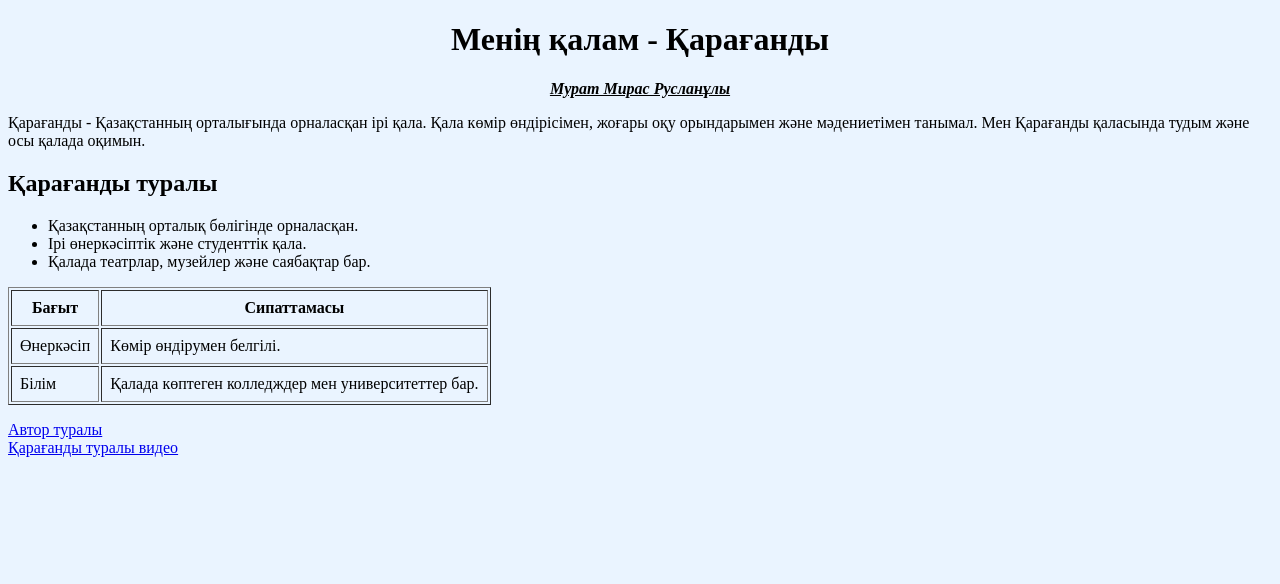
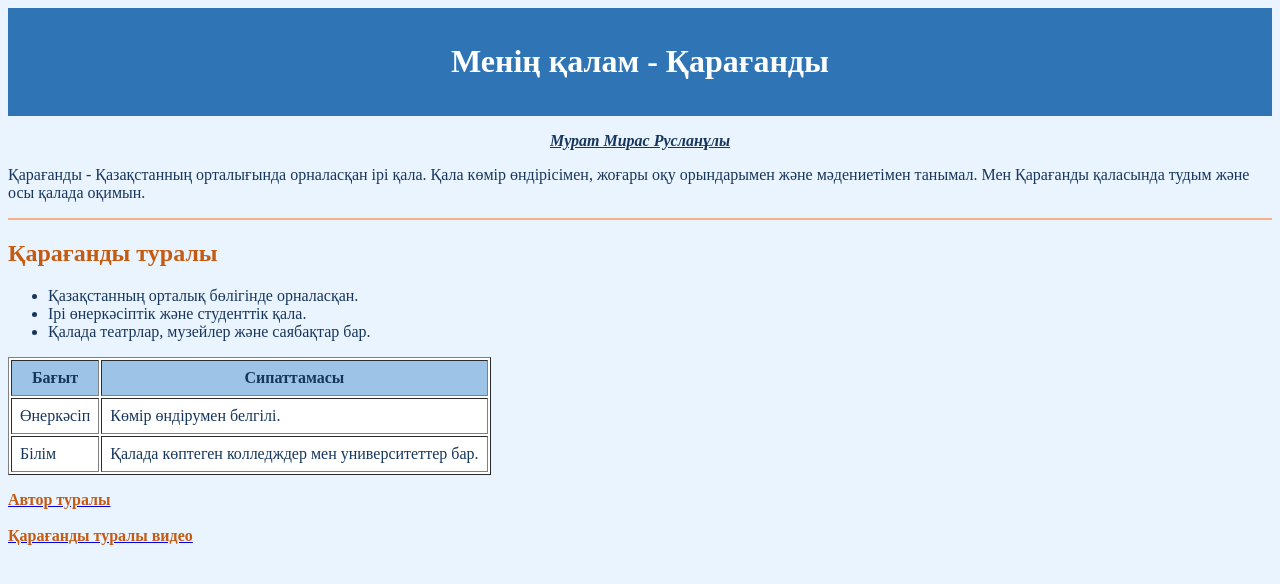
Before and after one commit to friendly-siter/Mrs, a plain HTML site: page lab.htm in a window 1280 px wide. Drawn offline with Linux system fonts and the light colour scheme.

Commit message:
Improve colors and site navigation

```diff
--- a/lab.htm
+++ b/lab.htm
@@ -4,8 +4,10 @@
   <meta charset="UTF-8">
   <title>Менің қалам Қарағанды</title>
 </head>
-<body bgcolor="#EAF4FF">
-  <h1 align="center">Менің қалам - Қарағанды</h1>
+<body bgcolor="#EAF4FF" text="#17365D">
+  <table width="100%" bgcolor="#2F75B5" cellpadding="12">
+    <tr><td><h1 align="center"><font color="white">Менің қалам - Қарағанды</font></h1></td></tr>
+  </table>
 
   <p align="center"><b><i><u>Мурат Мирас Русланұлы</u></i></b></p>
 
@@ -15,17 +17,18 @@
     Мен Қарағанды қаласында тудым және осы қалада оқимын.
   </p>
 
-  <h2>Қарағанды туралы</h2>
+  <hr color="#F4B183">
+  <h2><font color="#C55A11">Қарағанды туралы</font></h2>
   <ul>
     <li>Қазақстанның орталық бөлігінде орналасқан.</li>
     <li>Ірі өнеркәсіптік және студенттік қала.</li>
     <li>Қалада театрлар, музейлер және саябақтар бар.</li>
   </ul>
 
-  <table border="1" cellpadding="8">
+  <table border="1" cellpadding="8" bgcolor="white">
     <tr>
-      <th>Бағыт</th>
-      <th>Сипаттамасы</th>
+      <th bgcolor="#9DC3E6">Бағыт</th>
+      <th bgcolor="#9DC3E6">Сипаттамасы</th>
     </tr>
     <tr>
       <td>Өнеркәсіп</td>
@@ -38,8 +41,8 @@
   </table>
 
   <p>
-    <a href="Avtor.htm">Автор туралы</a><br>
-    <a href="https://www.youtube.com/results?search_query=%D2%9A%D0%B0%D1%80%D0%B0%D2%93%D0%B0%D0%BD%D0%B4%D1%8B+%D2%9B%D0%B0%D0%BB%D0%B0%D1%81%D1%8B" target="_blank">Қарағанды туралы видео</a>
+    <a href="Avtor.htm"><font color="#C55A11"><b>Автор туралы</b></font></a><br><br>
+    <a href="https://www.youtube.com/results?search_query=%D2%9A%D0%B0%D1%80%D0%B0%D2%93%D0%B0%D0%BD%D0%B4%D1%8B+%D2%9B%D0%B0%D0%BB%D0%B0%D1%81%D1%8B" target="_blank"><font color="#C55A11"><b>Қарағанды туралы видео</b></font></a>
   </p>
 </body>
 </html>
```
Also changed, not shown: Avtor.htm (+6 -4 lines), index.html (added, +11 -0 lines).
